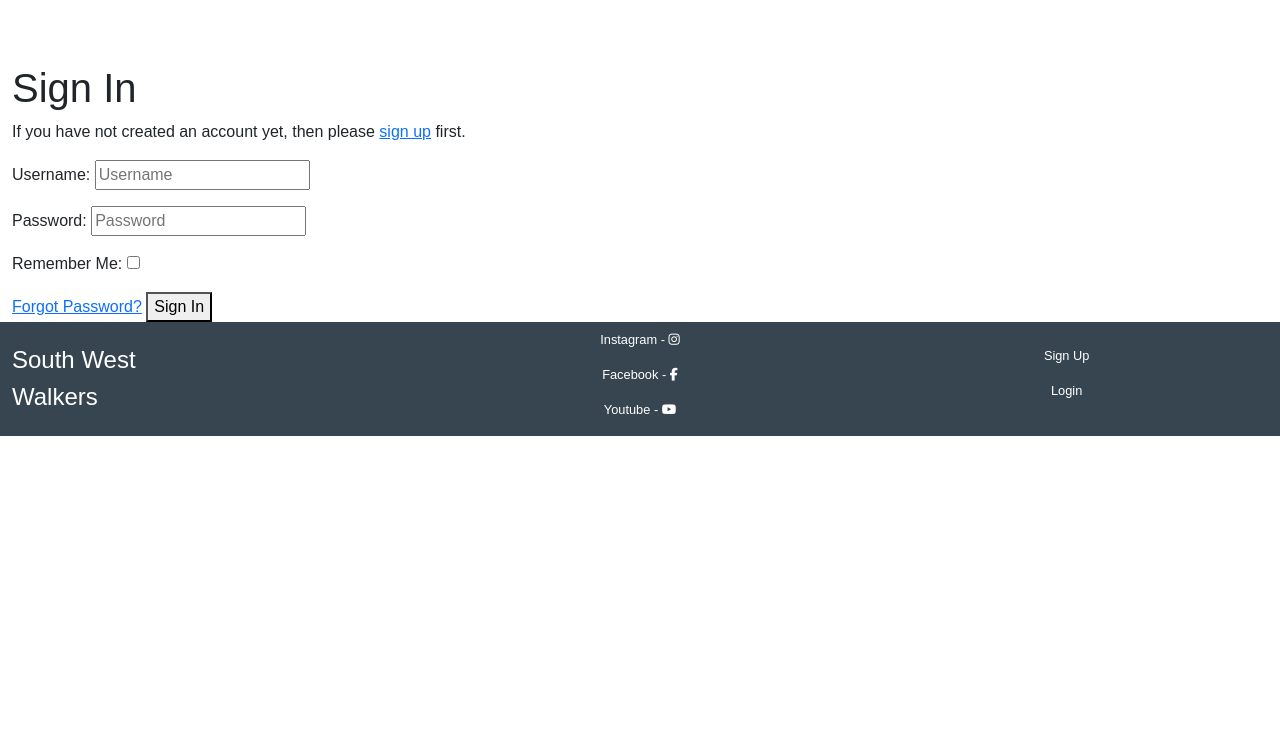
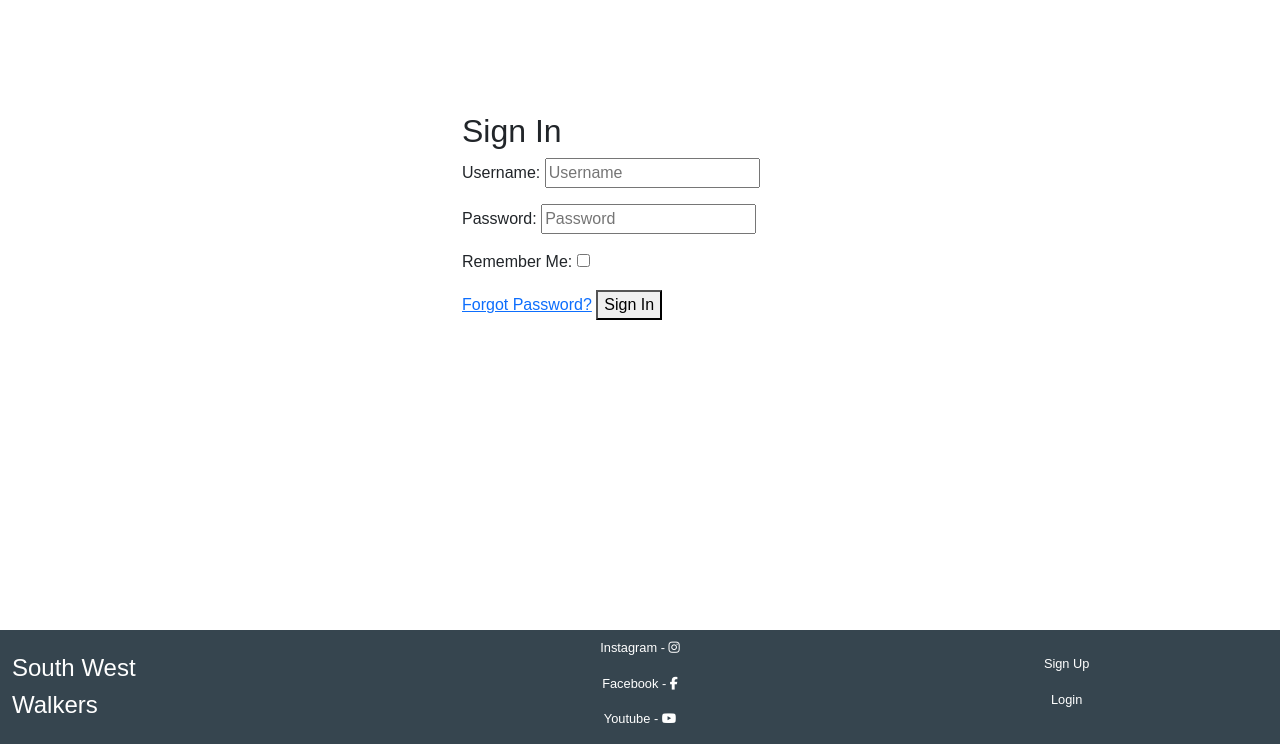
Before and after one commit to cwallacebailey/Django-SouthWest-Walkers, a Django app: page /accounts/login/ in a window 1280 px wide. Shown: the part 56-800 px from the top of the page. Run offline with Django 4.2, Linux system fonts and the light colour scheme; parts of the project's set-up code (start-up, migrations or seed data) failed here and were passed over; some libraries are stand-ins or nearby versions.

Commit message:
update AllAuth to take site styling

```diff
--- a/static/css/style.css
+++ b/static/css/style.css
@@ -143,6 +143,8 @@
 /* footer */
 
 footer {
+    position: fixed;
+    bottom: 0;
     padding: 0;
     margin: 0;
     font-size: 80%;
@@ -188,3 +190,11 @@
     background-color: #36454F;
     color: gold;
 }
+
+/* AllAuth General Items */
+
+.spacer {
+    height: 100px;
+    border-style: solid;
+    border: #12948d;
+}
--- a/templates/account/login.html
+++ b/templates/account/login.html
@@ -1,37 +1,17 @@
 {% extends "structure/base.html" %}
 
 {% load i18n %}
-{% load account socialaccount %}
 
 {% block head_title %}{% trans "Sign In" %}{% endblock %}
 
 {% block content %}
 
-<h1>{% trans "Sign In" %}</h1>
-
-{% get_providers as socialaccount_providers %}
-
-{% if socialaccount_providers %}
-<p class="test">{% blocktrans with site.name as site_name %}Please sign in with one
-of your existing third party accounts. Or, <a href="{{ signup_url }}">sign up</a>
-for a {{ site_name }} account and sign in below:{% endblocktrans %}</p>
-
-<div class="socialaccount_ballot test">
-
-  <ul class="socialaccount_providers">
-    {% include "socialaccount/snippets/provider_list.html" with process="login" %}
-  </ul>
-
-  <div class="login-or">{% trans 'or' %}</div>
-
+<div class="container">
+  <div class="row">
+    <div class="col-md-6 mt-2 offset-md-4">
+      <div class="spacer">
       </div>
-
-{% include "socialaccount/snippets/login_extra.html" %}
-
-{% else %}
-<p>{% blocktrans %}If you have not created an account yet, then please
-<a href="{{ signup_url }}">sign up</a> first.{% endblocktrans %}</p>
-{% endif %}
+        <h2>{% trans "Sign In" %}</h2>
 
         <form class="login" method="POST" action="{% url 'account_login' %}">
           {% csrf_token %}
@@ -42,5 +22,9 @@
           <a class="button secondaryAction" href="{% url 'account_reset_password' %}">{% trans "Forgot Password?" %}</a>
           <button class="primaryAction" type="submit">{% trans "Sign In" %}</button>
         </form>
+    </div>
+  </div>
+</div>
+
 
 {% endblock %}
--- a/templates/structure/base.html
+++ b/templates/structure/base.html
@@ -24,8 +24,6 @@
 
   <!-- body -->
   <div class="container-fluid">
-      <div class="nav-bar-spacer">
-      </div>
       {% block content %}
 
       {% endblock %}
--- a/templates/structure/header.html
+++ b/templates/structure/header.html
@@ -4,7 +4,7 @@
 <meta name="viewport" content="width=device-width, initial-scale=1">
 <!-- Font Awesome -->
 <script src="https://kit.fontawesome.com/8d6f6ebaae.js" crossorigin="anonymous"></script>
-<link rel="stylesheet" href="../static/css/style.css" type="text/css"></link>
+<link rel="stylesheet" href="{% static '/css/style.css' %}" type="text/css"></link>
 <title>
     {% block title %}
     South West Walkers
```
Also changed, not shown: templates/account/logout.html (+10 -5 lines). Lines whose indentation alone changed are shown as unchanged.
